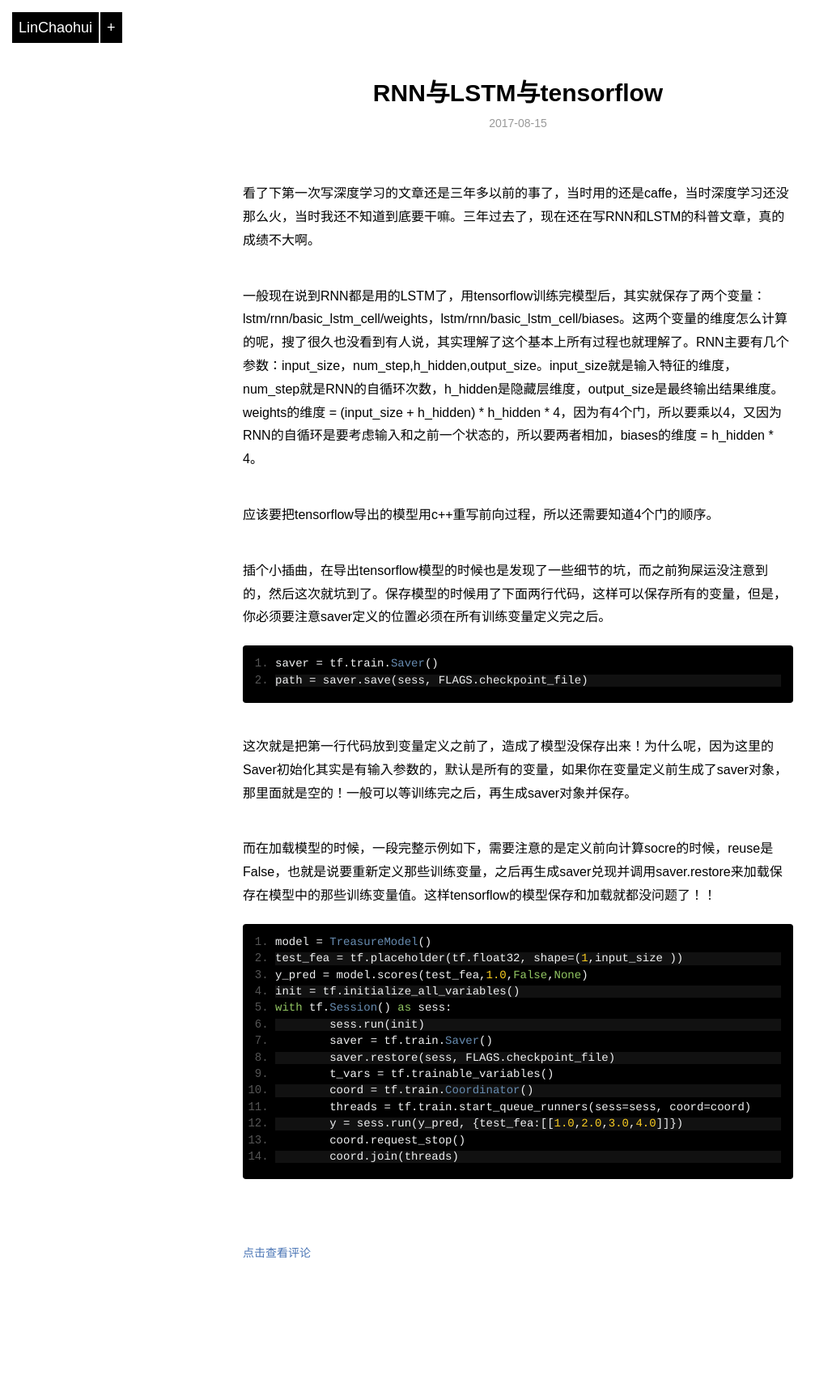
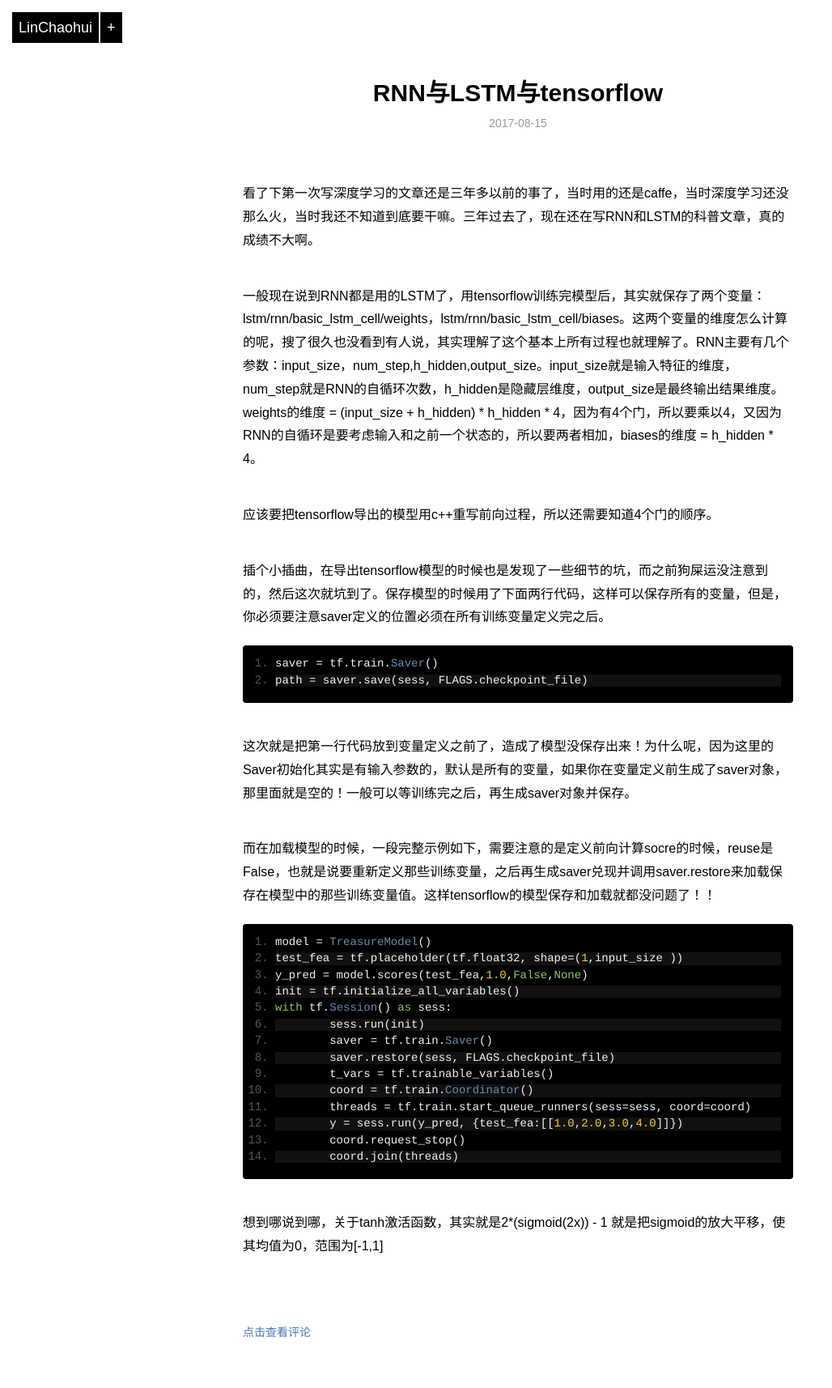
Before and after one commit to chaohui0/chaohui0.github.com, a Jekyll site: the page built from _posts/blog/2017-08-15-rnn-lstm.md, in a window 1280 px wide. Shown: the whole page at 81% size, without its empty margins (0-1028 px from the left). Built offline with Jekyll 4.4.1, drawn with Linux system fonts in a browser that asks for light colours; before the commit the page ends 1616 px from its top, so only the background shows below that; grey boxes are pictures that could not be loaded.

Commit message:
Update 2017-08-15-rnn-lstm.md

```diff
--- a/_posts/blog/2017-08-15-rnn-lstm.md
+++ b/_posts/blog/2017-08-15-rnn-lstm.md
@@ -36,6 +36,7 @@ category: blog
 		coord.join(threads)
 
 
+想到哪说到哪，关于tanh激活函数，其实就是2*(sigmoid(2x)) - 1 就是把sigmoid的放大平移，使其均值为0，范围为[-1,1]
 
 
 
```
